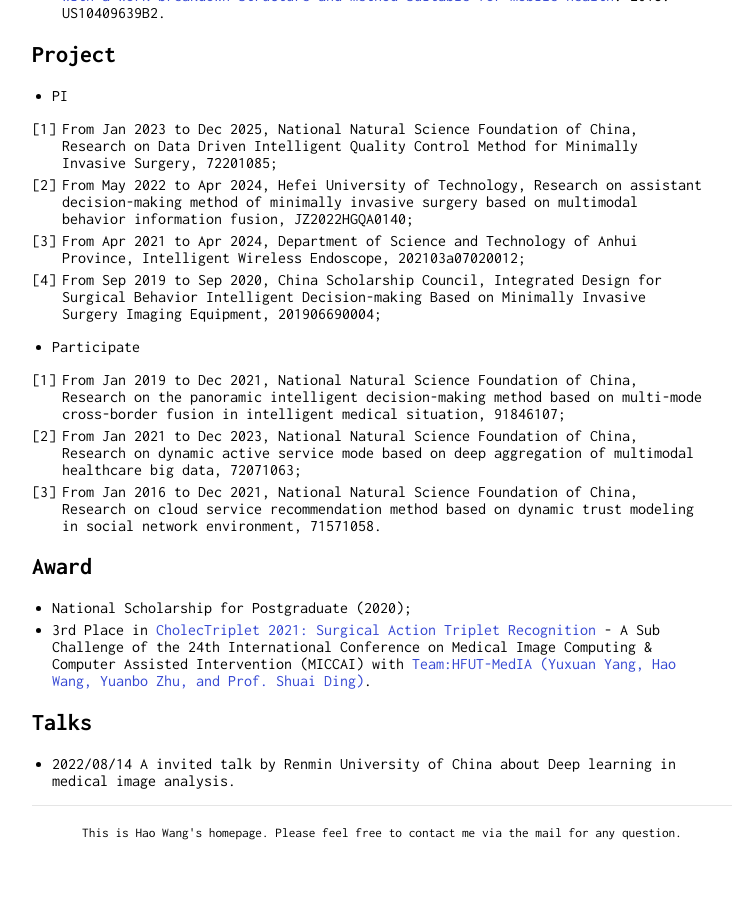
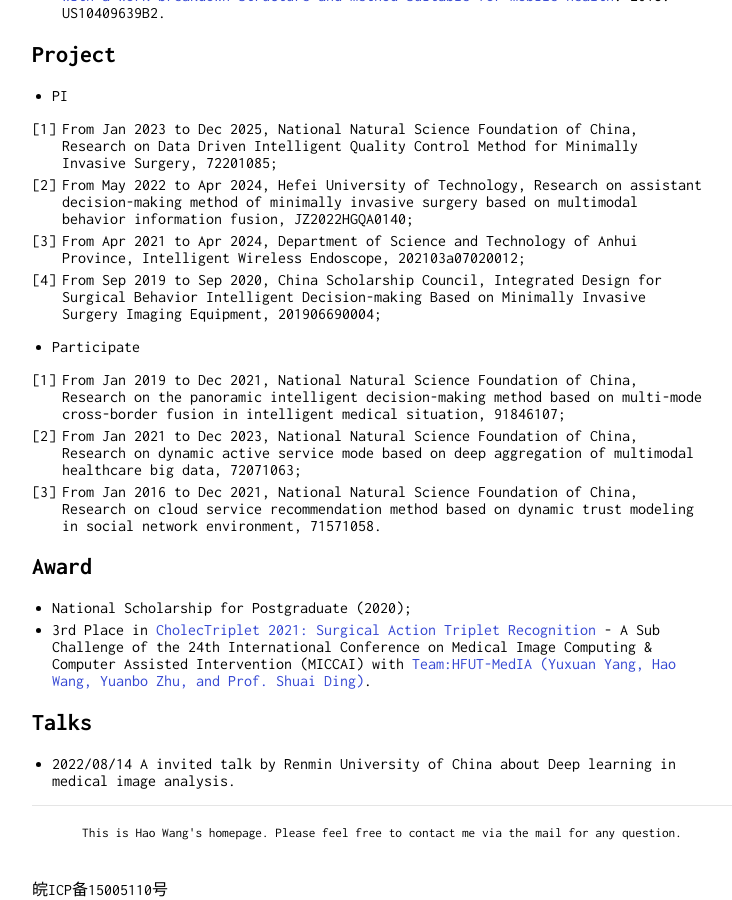
Before and after one commit to Waynehfut/Waynehfut, a Jekyll site: the page built from index.md, in a window 1280 px wide and 900 px high, scrolled down 1234 px. Shown: the whole window, without its empty margins (258-990 px from the left). Built offline with Jekyll 4.4.1, drawn with Linux system fonts in a browser that asks for light colours; our own code applies the rules of GitHub Pages for plain Markdown files; before the commit the page ends 2094 px from its top, so only the background shows below that.

Commit message:
updateicp

```diff
--- a/_layouts/default.html
+++ b/_layouts/default.html
@@ -88,6 +88,7 @@
                     <a href="{{ site.footer_url }}" style="color: black"><small>{{ site.footer_text }}</small></a>
                     </p>
                 {% endif %}
+                <p>皖ICP备15005110号</p>
             </div>
     </div>
     {% if site.tracking_id %}
```
